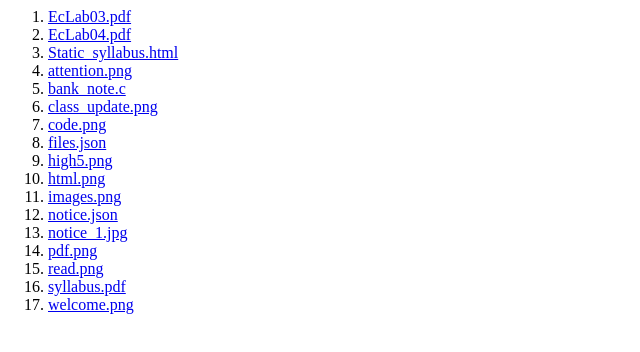
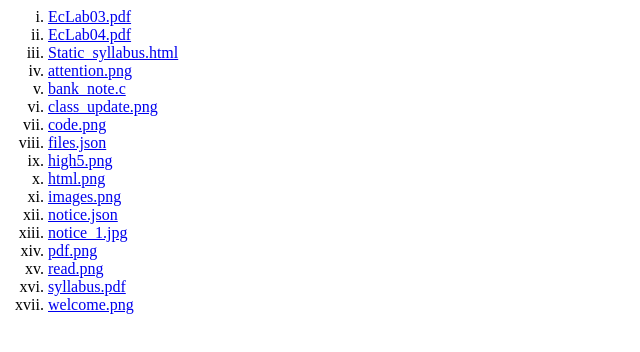
Before and after one commit to JHM69/CSE-11-JnU, a plain HTML site: page index.html in a window 1280 px wide. Shown: the full height of the page, 0-640 px from the left. Drawn offline with Linux system fonts and the light colour scheme.

Commit message:
File list updated

```diff
--- a/index.html
+++ b/index.html
@@ -1,7 +1,6 @@
 <html>
   <body>
-
-	<ol type="1">
+	<ol type="i">
 	   <li><a href="jhm69.github.io/CSE-11-JnU/EcLab03.pdf">EcLab03.pdf</a></li>
 	   <li><a href="jhm69.github.io/CSE-11-JnU/EcLab04.pdf">EcLab04.pdf</a></li>
 	   <li><a href="jhm69.github.io/CSE-11-JnU/Static_syllabus.html">Static_syllabus.html</a></li>
```
